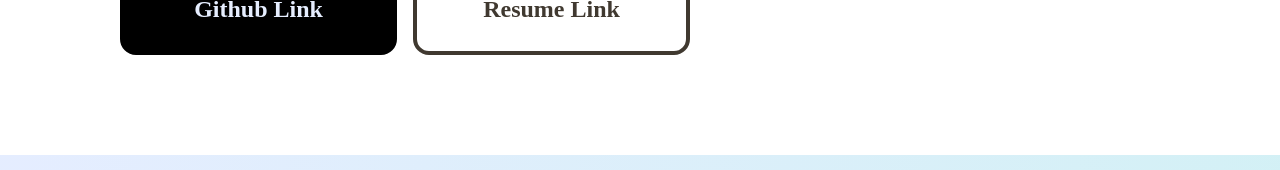
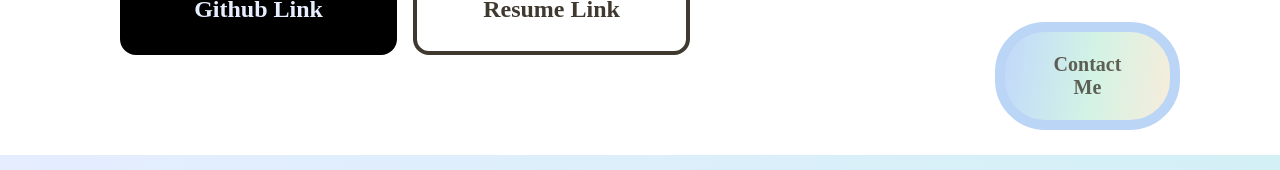
Before and after one commit to bkkmw/HTML_CSS, a plain HTML site: page index.html in a window 1280 px wide. Shown: the part 630-800 px from the top of the page. Drawn offline with Linux system fonts and the light colour scheme; a web font is replaced by a local one.

Commit message:
feat: add contanct me fixed button at bottom

```diff
--- a/index.html
+++ b/index.html
@@ -73,6 +73,7 @@
 
     </div>
 
+    <a href="mailto:roboticts49@gmail.com" class="fixedBtn">Contact<br/>Me</a>
 
 </body>
 </html>
--- a/style.css
+++ b/style.css
@@ -52,6 +52,7 @@ header {
     font-style: normal;
     font-weight: 600;
     line-height: 150%; /* 36px */
+    animation: typing 2s steps(22), blink .5s step-end infinite alternate;
 }
 
 header h1 {
@@ -62,6 +63,22 @@ header h1 {
     letter-spacing: -1.28px;
     font-size: 64px;
     margin-bottom: 50px;
+}
+
+@keyframes typing {
+    from {
+        width: 0;
+    }
+    to {
+        width: 100%;
+    }
+}
+
+@keyframes blink {
+    50% {
+        border-color: transparent;
+    }
+
 }
 
 header h1 strong {
@@ -176,3 +193,28 @@ header h1 strong {
     padding: 5px;
     margin: 20px 40px;
 }
+
+.fixedBtn {
+    display: flex;
+    flex-direction: column;
+    justify-content: center;
+    position: fixed;
+    right: 100px;
+    bottom: 40px;
+
+    width: 165px;
+    height: 88px;
+
+    border-radius: 50px;
+    border: 10px solid #BBD5F7;
+    background: linear-gradient(98deg, #BED3FF -10.83%, #D2F3E5 51.79%, #FFEBD9 110.76%);
+
+    color: rgba(64, 57, 48, 0.80);
+    text-align: center;
+    font-family: Pretendard;
+    font-size: 20px;
+    font-style: normal;
+    font-weight: 700;
+    line-height: normal;
+    text-decoration: none;
+}
```
